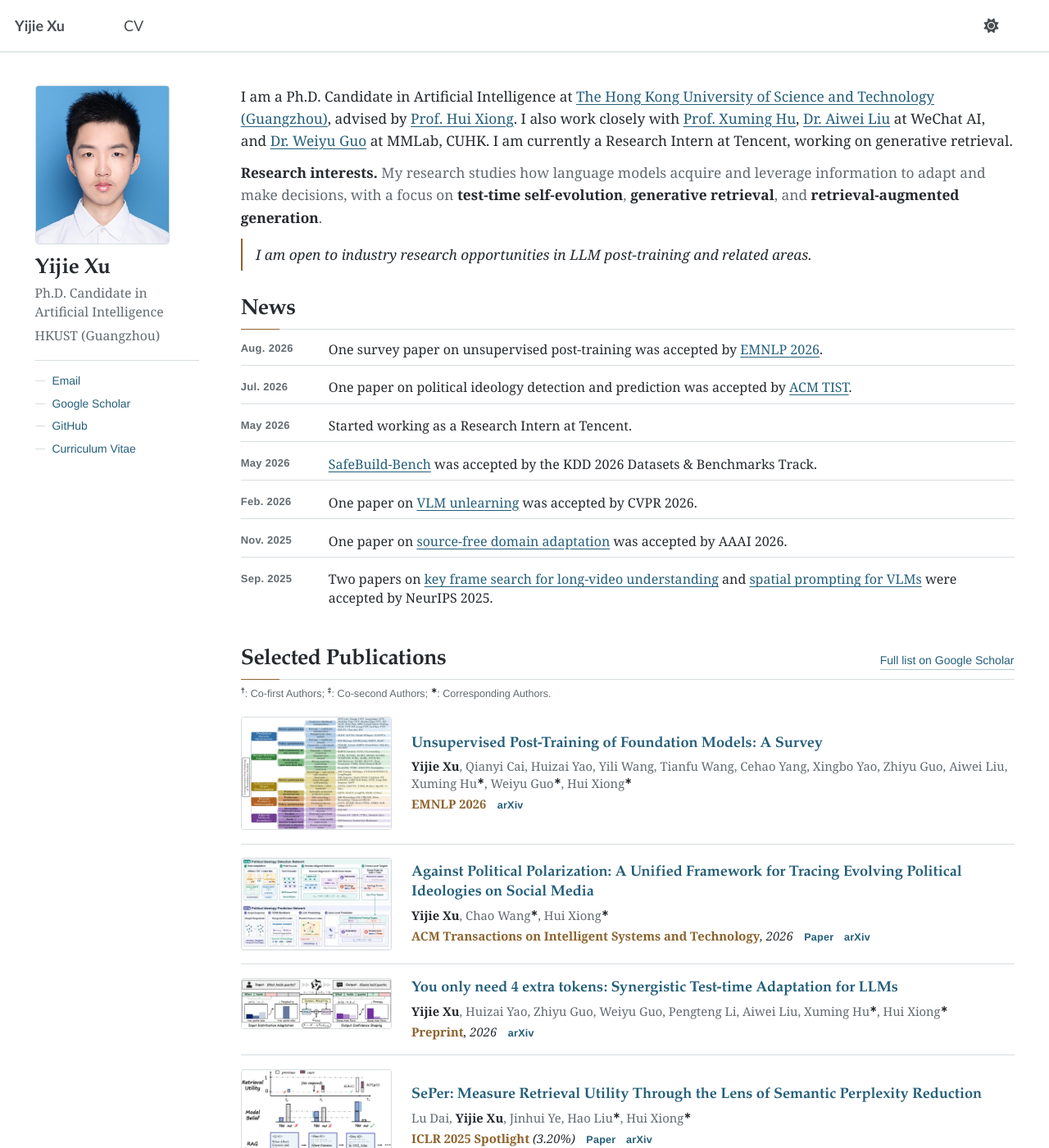
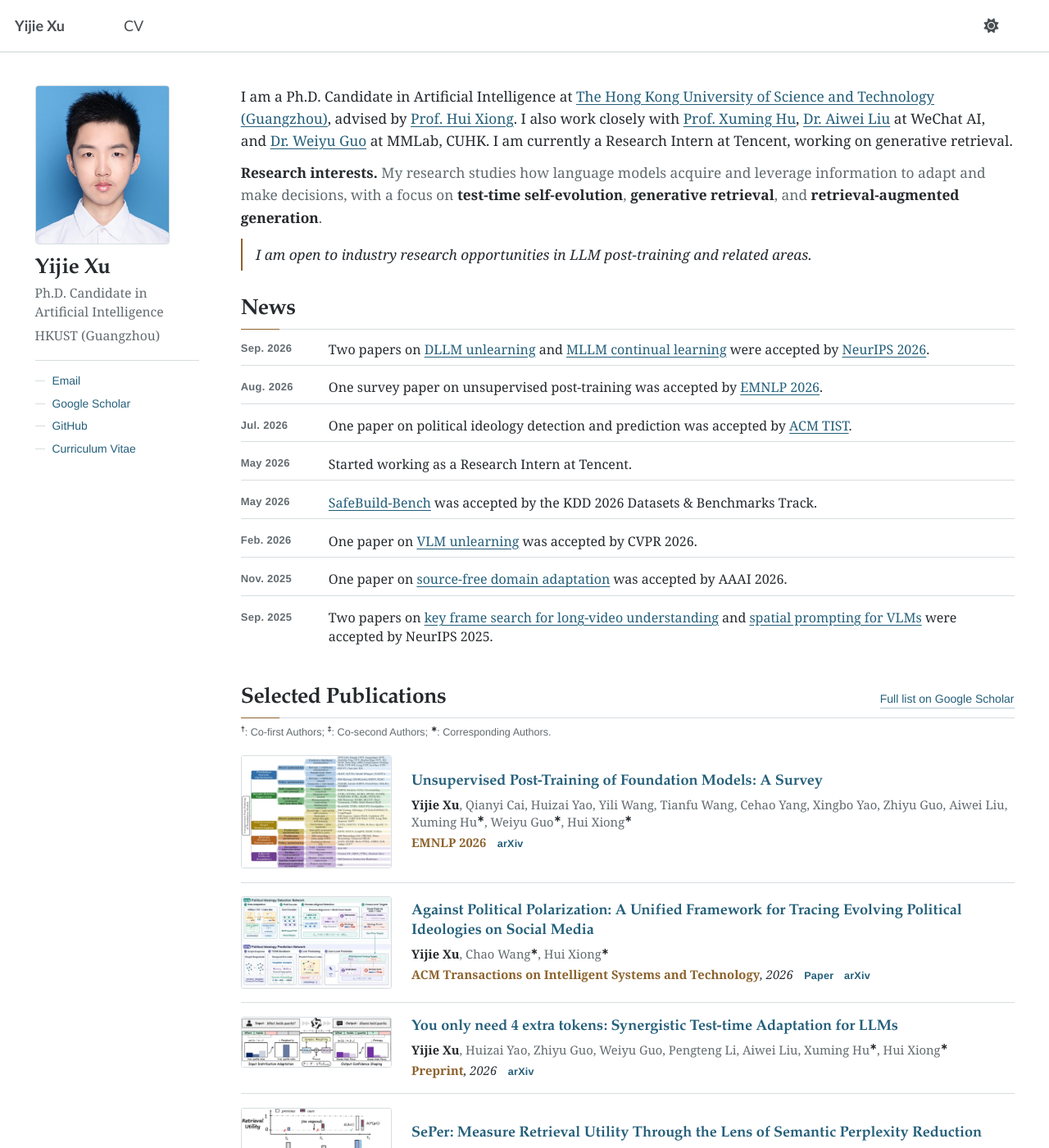
Before and after one commit to yeahjack/yeahjack.github.io, a Jekyll site: the page built from _pages/about.md, in a window 1280 px wide and 1400 px high. Shown: the whole window at 82% size. Built offline with Jekyll 4.4.1, drawn with Linux system fonts in a browser that asks for light colours.

Commit message:
Add September 2026 NeurIPS news

```diff
--- a/_data/news.yml
+++ b/_data/news.yml
@@ -1,3 +1,6 @@
+- date: "2026-09"
+  display: "Sep. 2026"
+  html: 'Two papers on <a>DLLM unlearning</a> and <a>MLLM continual learning</a> were accepted by <a href="https://neurips.cc/Conferences/2026" rel="noopener noreferrer">NeurIPS 2026</a>.'
 - date: "2026-08"
   display: "Aug. 2026"
   html: 'One survey paper on unsupervised post-training was accepted by <a href="https://2026.emnlp.org/" rel="noopener noreferrer">EMNLP 2026</a>.'
--- a/_sass/custom/_home.scss
+++ b/_sass/custom/_home.scss
@@ -216,6 +216,10 @@ html[data-theme="dark"] #academic-home {
     list-style: none;
     margin: 0;
     padding: 0;
+
+    a:not([href]) {
+        text-decoration: underline;
+    }
 
     li {
         display: grid;
```
